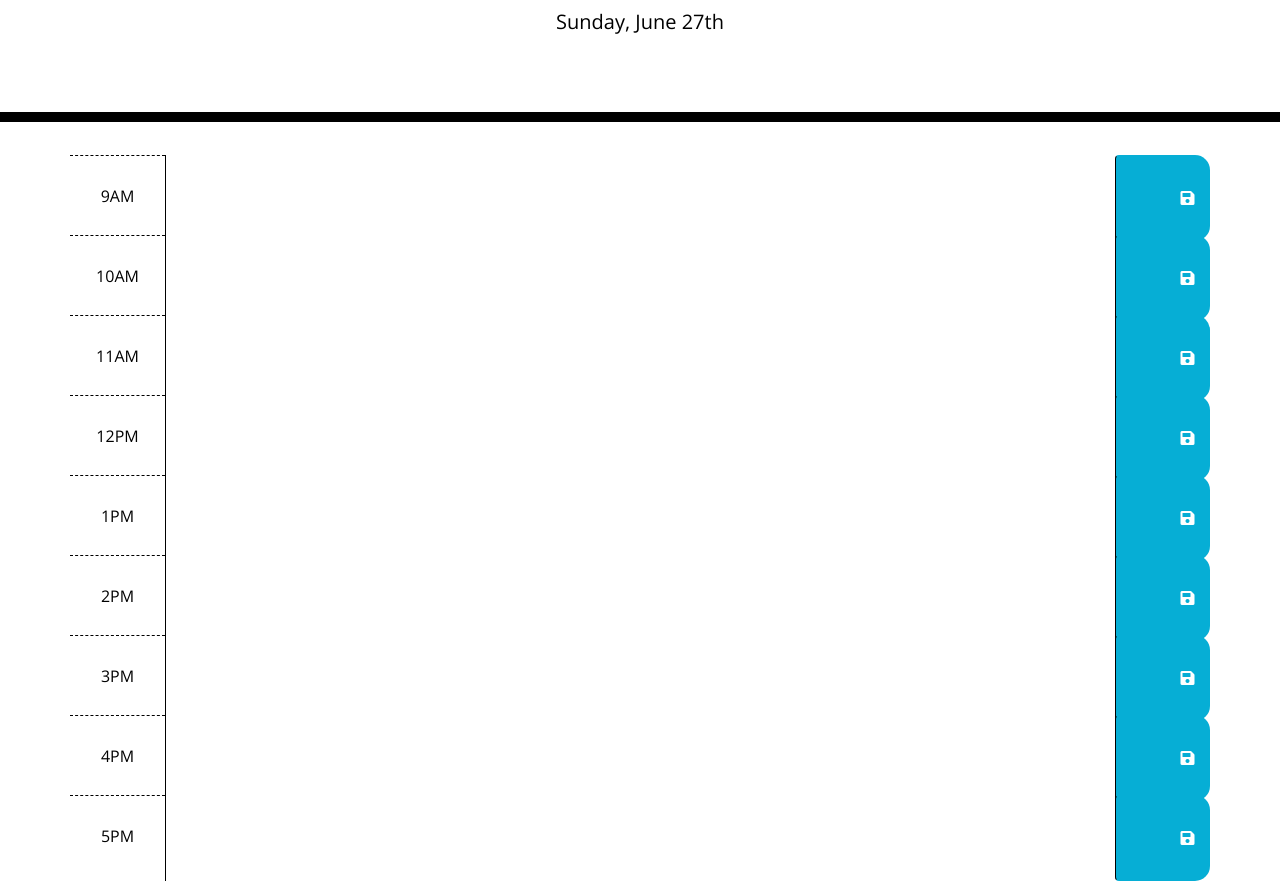
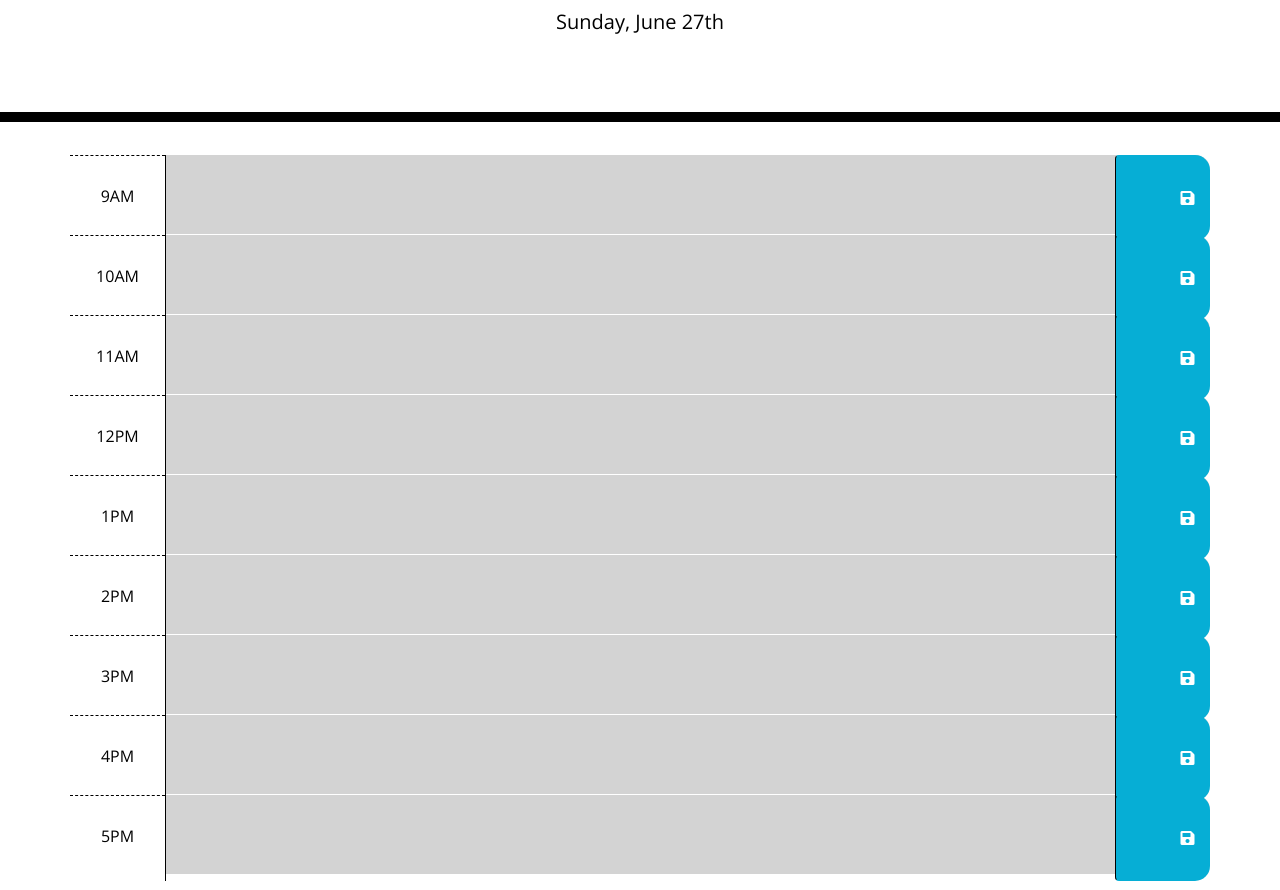
Before and after one commit to ehajek/WorkDayScheduler, a plain HTML site: page index.html in a window 1280 px wide. Shown: the part 182-1072 px from the top of the page. Drawn offline with nearby package versions, Linux system fonts and the light colour scheme.

Commit message:
Start Code

```diff
--- a/index.html
+++ b/index.html
@@ -33,7 +33,7 @@
 
 
       <ul class= "list-unstyled">
-        <li class="row time-block">
+        <li class="row time-block" name=9>
           <div class="col-md-1 hour">
             9AM
           </div>
@@ -43,7 +43,7 @@
             <i class="fas fa-save"></i>
           </button>
         </li>
-        <li class="row time-block">
+        <li class="row time-block" name=10>
           <div class="col-md-1 hour">
             10AM
           </div>
@@ -53,7 +53,7 @@
             <i class="fas fa-save"></i>
           </button>
         </li>
-        <li class="row time-block">
+        <li class="row time-block" name=11>
           <div class="col-md-1 hour">
             11AM
           </div>
@@ -63,7 +63,7 @@
             <i class="fas fa-save"></i>
           </button>
         </li>
-        <li class="row time-block">
+        <li class="row time-block" name=12>
           <div class="col-md-1 hour">
             12PM
           </div>
@@ -74,7 +74,7 @@
           </button>
         </li>
         <li class="row time-block">
-          <div class="col-md-1 hour">
+          <div class="col-md-1 hour" name=13>
             1PM
           </div>
           <textarea class="col-md-10 description">
@@ -83,7 +83,7 @@
             <i class="fas fa-save"></i>
           </button>
         </li>
-        <li class="row time-block">
+        <li class="row time-block" name=14>
           <div class="col-md-1 hour">
             2PM
           </div>
@@ -93,7 +93,7 @@
             <i class="fas fa-save"></i>
           </button>
         </li>
-        <li class="row time-block">
+        <li class="row time-block" name=15>
           <div class="col-md-1 hour">
             3PM
           </div>
@@ -103,7 +103,7 @@
             <i class="fas fa-save"></i>
           </button>
         </li>
-        <li class="row time-block">
+        <li class="row time-block" name=16>
           <div class="col-md-1 hour">
             4PM
           </div>
@@ -113,7 +113,7 @@
             <i class="fas fa-save"></i>
           </button>
         </li>
-        <li class="row time-block">
+        <li class="row time-block" name=17>
           <div class="col-md-1 hour">
             5PM
           </div>
@@ -129,10 +129,32 @@
     <script src="https://code.jquery.com/jquery-3.4.1.min.js"></script>
     <script src="https://cdnjs.cloudflare.com/ajax/libs/moment.js/2.24.0/moment.min.js"></script>
     <script type="text/javascript">
-    var currentDate = new Date();
-    var correctDate = moment(currentDate).format('dddd, MMMM Do')
-    console.log(correctDate);
-    currentDayEL = document.getElementById("currentDay").innerHTML = (correctDate);
+      var currentDate = new Date();
+      var correctDate = moment(currentDate).format('dddd, MMMM Do')
+      console.log(correctDate);
+      currentDayEL = document.getElementById("currentDay").innerHTML = (correctDate);
+
+      var hourFinder = moment(currentDate).format("H");
+      console.log(hourFinder);
+
+      $('.time-block').each(function(){
+        if (name < hourFinder){
+          $(this).removeClass("future");
+          $(this).removeClass("present");
+          $(this).addClass("past");
+        }
+        else if (name === hourFinder){
+          $(this).removeClass("past");
+          $(this).removeClass("future");
+          $(this).addClass("present");
+        }
+        else {
+          $(this).removeClass("present");
+          $(this).removeClass("past");
+          $(this).addClass("future");
+        }
+      }
+      )
 
 
     </script>
```
